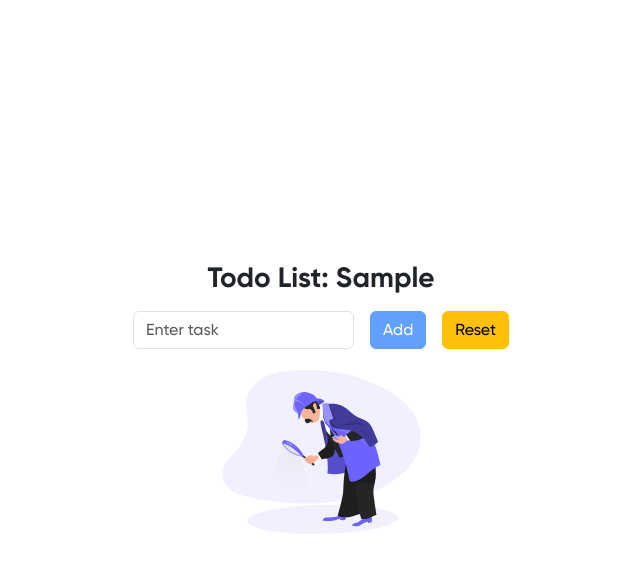
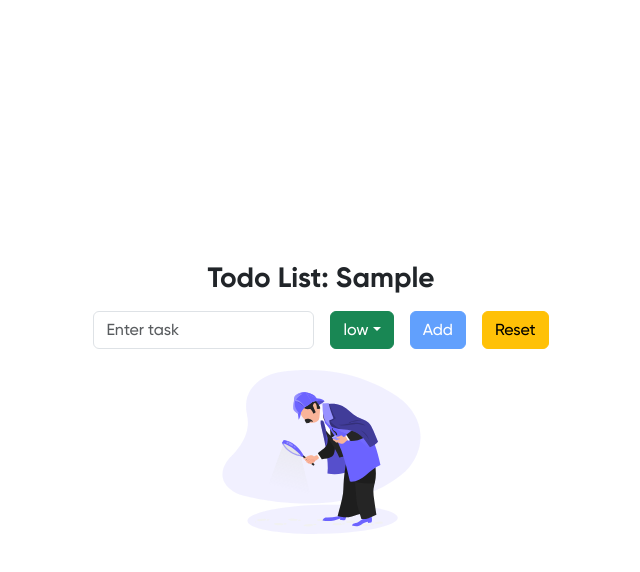
Before and after one commit to emiaesthetic/todo-app-ts, a React (Vite) app: page / in a window 1280 px wide. Both pictures are taken after typing "Sample" into the empty fields and a click on the button "Login". Shown: the top 572 px of the page, without its empty margins (319-959 px from the left). Built offline with nearby package versions, Linux system fonts and the light colour scheme.

Commit message:
feat: add priority selection for tasks

```diff
--- a/src/components/TableRow/TaskRow.tsx
+++ b/src/components/TableRow/TaskRow.tsx
@@ -1,6 +1,6 @@
 import Button from 'react-bootstrap/Button';
 
-import { Task } from '@/types/task';
+import { Priority, Task } from '@/types/task';
 
 interface TaskRow extends Task {
   index: number;
@@ -12,17 +12,26 @@ export const TaskRow = ({
   id,
   name,
   status,
+  priority,
   index,
   onDelete,
   onToggle,
 }: TaskRow) => {
-  const rowClass = status === 'done' ? 'table-success' : 'table-light';
+  const rowClass =
+    status === 'done'
+      ? 'table-secondary'
+      : priority === Priority.Low
+        ? 'table-success'
+        : priority === Priority.Medium
+          ? 'table-warning'
+          : 'table-danger';
+
   const nameClass = status === 'done' ? 'text-decoration-line-through' : '';
   const statusText = status[0].toLocaleUpperCase() + status.slice(1);
   const toggleBtnVariant = status === 'done' ? 'warning' : 'success';
 
   return (
-    <tr className={`${rowClass} p-2`}>
+    <tr className={`${rowClass} p-2 bg-opacity-25`}>
       <td>{index}</td>
       <td className={nameClass}>{name}</td>
       <td>{statusText}</td>
--- a/src/components/TaskForm/TaskForm.tsx
+++ b/src/components/TaskForm/TaskForm.tsx
@@ -1,8 +1,10 @@
 import { ChangeEvent, FormEvent, useState } from 'react';
 import Button from 'react-bootstrap/Button';
+import Dropdown from 'react-bootstrap/Dropdown';
+import DropdownButton from 'react-bootstrap/DropdownButton';
 import Form from 'react-bootstrap/Form';
 
-import { Task } from '@/types/task';
+import { Priority, Task } from '@/types/task';
 
 interface TaskFormProps {
   onSave: (task: Task) => void;
@@ -10,6 +12,14 @@ interface TaskFormProps {
 
 export const TaskForm = ({ onSave }: TaskFormProps) => {
   const [inputValue, setInputValue] = useState<string>('');
+  const [priority, setPriority] = useState<Priority>(Priority.Low);
+
+  const dropdownVariant =
+    priority === Priority.Low
+      ? 'success'
+      : priority === Priority.Medium
+        ? 'warning'
+        : 'danger';
 
   const handleTask = (event: ChangeEvent<HTMLInputElement>) => {
     setInputValue(event.target.value);
@@ -26,10 +36,12 @@ export const TaskForm = ({ onSave }: TaskFormProps) => {
       id: crypto.randomUUID(),
       name: inputValue,
       status: 'process',
+      priority: priority,
     };
 
     onSave(task);
     setInputValue('');
+    setPriority(Priority.Low);
   };
 
   return (
@@ -44,6 +56,23 @@ export const TaskForm = ({ onSave }: TaskFormProps) => {
         onChange={handleTask}
         placeholder="Enter task"
       />
+
+      <DropdownButton
+        variant={dropdownVariant}
+        id="dropdown-basic-button"
+        title={priority}
+      >
+        <Dropdown.Item onClick={() => setPriority(Priority.Low)}>
+          {Priority.Low}
+        </Dropdown.Item>
+        <Dropdown.Item onClick={() => setPriority(Priority.Medium)}>
+          {Priority.Medium}
+        </Dropdown.Item>
+        <Dropdown.Item onClick={() => setPriority(Priority.High)}>
+          {Priority.High}
+        </Dropdown.Item>
+      </DropdownButton>
+
       <Button
         className="btn btn-primary"
         type="submit"
@@ -51,6 +80,7 @@ export const TaskForm = ({ onSave }: TaskFormProps) => {
       >
         Add
       </Button>
+
       <Button className="btn btn-warning" type="reset" onClick={handleReset}>
         Reset
       </Button>
--- a/src/types/task.ts
+++ b/src/types/task.ts
@@ -1,7 +1,14 @@
 export type Status = 'process' | 'done';
+
+export enum Priority {
+  Low = 'low',
+  Medium = 'medium',
+  High = 'high',
+}
 
 export interface Task {
   id: string;
   name: string;
   status: Status;
+  priority: Priority;
 }
--- a/src/utils/localStorage.ts
+++ b/src/utils/localStorage.ts
@@ -1,4 +1,4 @@
-import { Task } from '@/types/task';
+import { Priority, Task } from '@/types/task';
 
 const isValidTask = (task: unknown): task is Task => {
   if (typeof task !== 'object' || task === null) return false;
@@ -7,9 +7,11 @@ const isValidTask = (task: unknown): task is Task => {
     'id' in task &&
     'name' in task &&
     'status' in task &&
+    'priority' in task &&
     typeof task.id === 'string' &&
     typeof task.name === 'string' &&
-    typeof task.status === 'string'
+    (task.status === 'process' || task.status === 'done') &&
+    Object.values(Priority).includes(task.priority as Priority)
   );
 };
 
```
